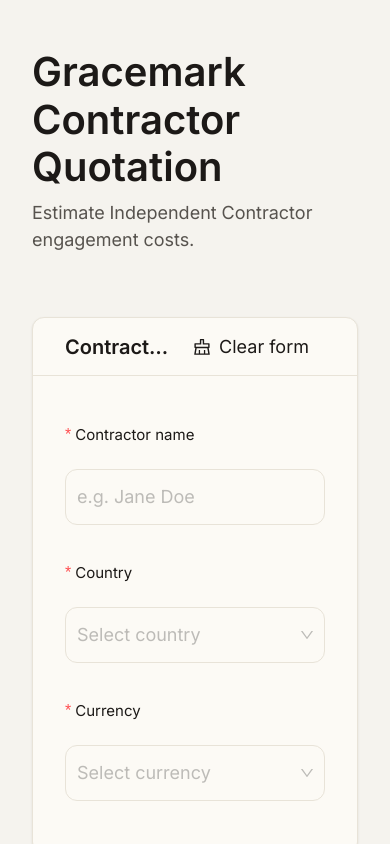
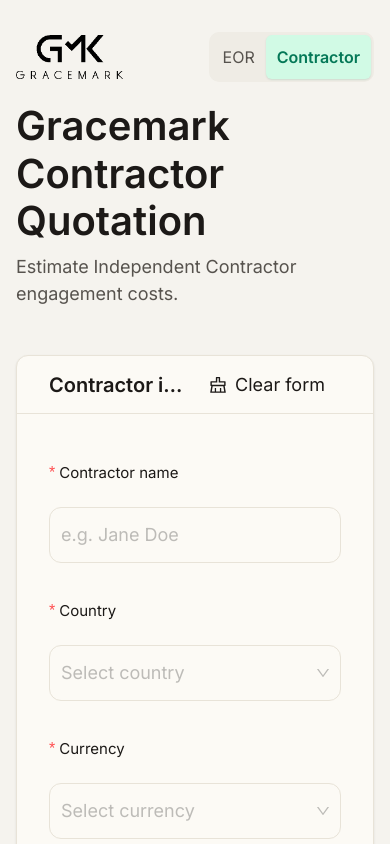
Before and after one commit to pradhankukiran/gracemark-quotation-tool, a Next.js app: page /contractor in a window 390 px wide. Shown: the top 844 px of the page. Built offline with nearby package versions, Linux system fonts and the light colour scheme; what @ant-design/nextjs-registry would draw is missing.

Commit message:
Keep header navigation visible on small screens

```diff
--- a/src/app/globals.css
+++ b/src/app/globals.css
@@ -21,14 +21,8 @@
 }
 
 /* ============================================================ */
-/* PageShell layout — single container variant + wide (comparison) variant.   */
-/* Logo lives inside PageShell so all positioning rules are scoped to it.     */
+/* PageShell layout — single container variant + wide (comparison) variant. */
 /* ========================================================================= */
-:root {
-  --site-logo-left: 32px;
-  --site-logo-top: 60px;
-}
-
 .page-shell {
   max-width: 1100px;
   margin: 0 auto;
@@ -38,12 +32,23 @@
   max-width: 1700px;
 }
 
-/* Header container — always 1100px so the title/actions row stays in the same
-   horizontal position across single and comparison views (matches the logo and
-   provider tabs above, which also don't shift between modes). */
+/* The header stays at the normal content width even when a comparison page
+   expands the body. */
 .page-shell-header-container {
   max-width: 1100px;
   margin-inline: auto;
+}
+
+.page-shell-topbar {
+  display: grid;
+  grid-template-columns: auto minmax(0, 1fr) auto;
+  align-items: center;
+  gap: 24px;
+  margin-bottom: 48px;
+}
+
+.page-shell-heading-block {
+  min-width: 0;
 }
 
 .page-shell-header {
@@ -55,12 +60,9 @@
 }
 
 .page-logo {
-  position: fixed;
-  top: var(--site-logo-top);
-  left: var(--site-logo-left);
-  z-index: 10;
   display: inline-block;
   line-height: 0;
+  flex-shrink: 0;
 }
 .page-logo img {
   display: block;
@@ -68,42 +70,50 @@
   width: auto;
 }
 
-/* Single mode at narrow viewports — logo would overlap the centered content
-   (1100 max + 32px padding × 2 = 1164 minimum, need clearance for logo).
-   Hide it; branding still lives via the page title. */
-@media (max-width: 1300px) {
-  .page-shell:not(.is-wide) .page-logo {
-    display: none;
-  }
+.page-type-switcher {
+  justify-self: end;
 }
 
-/* Wide mode: logo scrolls away with the page (position: absolute relative
-   to the initial containing block keeps it at left:32px horizontally). */
-.page-shell.is-wide .page-logo {
-  position: absolute;
+.page-shell-actions {
+  flex: 1;
+  min-width: 0;
+  display: flex;
+  justify-content: flex-end;
 }
 
-/* Type switcher (single/comparison Segmented) — mirrors the logo's
-   positioning on the right side so the two corner anchors are symmetric. */
-.page-type-switcher {
-  position: fixed;
-  top: var(--site-logo-top);
-  right: var(--site-logo-left);
-  z-index: 10;
-}
+/* Keep the logo and type switch visible in the first row on tablets and
+   phones. The heading and subtitle wrap below them instead of disappearing. */
+@media (max-width: 768px) {
+  .page-shell {
+    padding: 32px 16px 48px;
+  }
 
-/* Narrow mode (single-country): hide the switcher below 1300px viewport,
-   same as the logo, so it doesn't overlap content on smaller screens. */
-@media (max-width: 1300px) {
-  .page-shell:not(.is-wide) .page-type-switcher {
-    display: none;
+  .page-shell-topbar {
+    grid-template-columns: minmax(0, 1fr) auto;
+    gap: 20px 12px;
+    margin-bottom: 32px;
   }
-}
 
-/* Wide mode (comparison): switcher scrolls with the page (absolute),
-   matching the logo's behavior. */
-.page-shell.is-wide .page-type-switcher {
-  position: absolute;
+  .page-logo {
+    grid-column: 1;
+    grid-row: 1;
+    justify-self: start;
+  }
+
+  .page-type-switcher {
+    grid-column: 2;
+    grid-row: 1;
+  }
+
+  .page-shell-heading-block {
+    grid-column: 1 / -1;
+    grid-row: 2;
+  }
+
+  .page-shell-actions {
+    flex-basis: 100%;
+    justify-content: flex-start;
+  }
 }
 
 /* ============================================================ */
--- a/src/components/PageShell.tsx
+++ b/src/components/PageShell.tsx
@@ -23,33 +23,22 @@
 }: PageShellProps) {
   return (
     <main className={`page-shell${wide ? " is-wide" : ""}`}>
+      {/* Logo, page heading, and EOR/Contractor switch share one responsive
+          header. On mobile the logo and switch stay in the first row while
+          the heading wraps below them. */}
+      <div className="page-shell-header-container">
+        <div className="page-shell-topbar">
           <Link href="/" aria-label="Gracemark home" className="page-logo">
             {/* eslint-disable-next-line @next/next/no-img-element */}
             <img src="/gmk-logo.png" alt="Gracemark" />
           </Link>
-      <TypeTabs />
-      <div className="page-shell-content">
-        {/* Header container mirrors the body's max-width (1100 single / 1700
-            wide) so the title aligns with the leftmost content and the
-            actions align with the rightmost content. Width rules live in
-            globals.css under .page-shell-header-container. */}
-        <div className="page-shell-header-container">
-          <div
-            className="page-shell-header"
-            style={{ marginBottom: subtitle ? 8 : 48 }}
-          >
+          <div className="page-shell-heading-block">
+            <div className="page-shell-header">
               <Typography.Title level={1} style={{ margin: 0 }}>
                 {title}
               </Typography.Title>
               {actions ? (
-              <div
-                style={{
-                  flex: 1,
-                  minWidth: 0,
-                  display: "flex",
-                  justifyContent: "flex-end",
-                }}
-              >
+                <div className="page-shell-actions">
                   {actions}
                 </div>
               ) : null}
@@ -59,13 +48,17 @@
                 style={{
                   fontSize: 18,
                   color: BRAND.textSecondary,
-                marginBottom: 48,
+                  margin: "8px 0 0",
                 }}
               >
                 {subtitle}
               </Typography.Paragraph>
             ) : null}
           </div>
+          <TypeTabs />
+        </div>
+      </div>
+      <div className="page-shell-content">
         {children}
       </div>
     </main>
```
Lines whose indentation alone changed are shown as unchanged.
